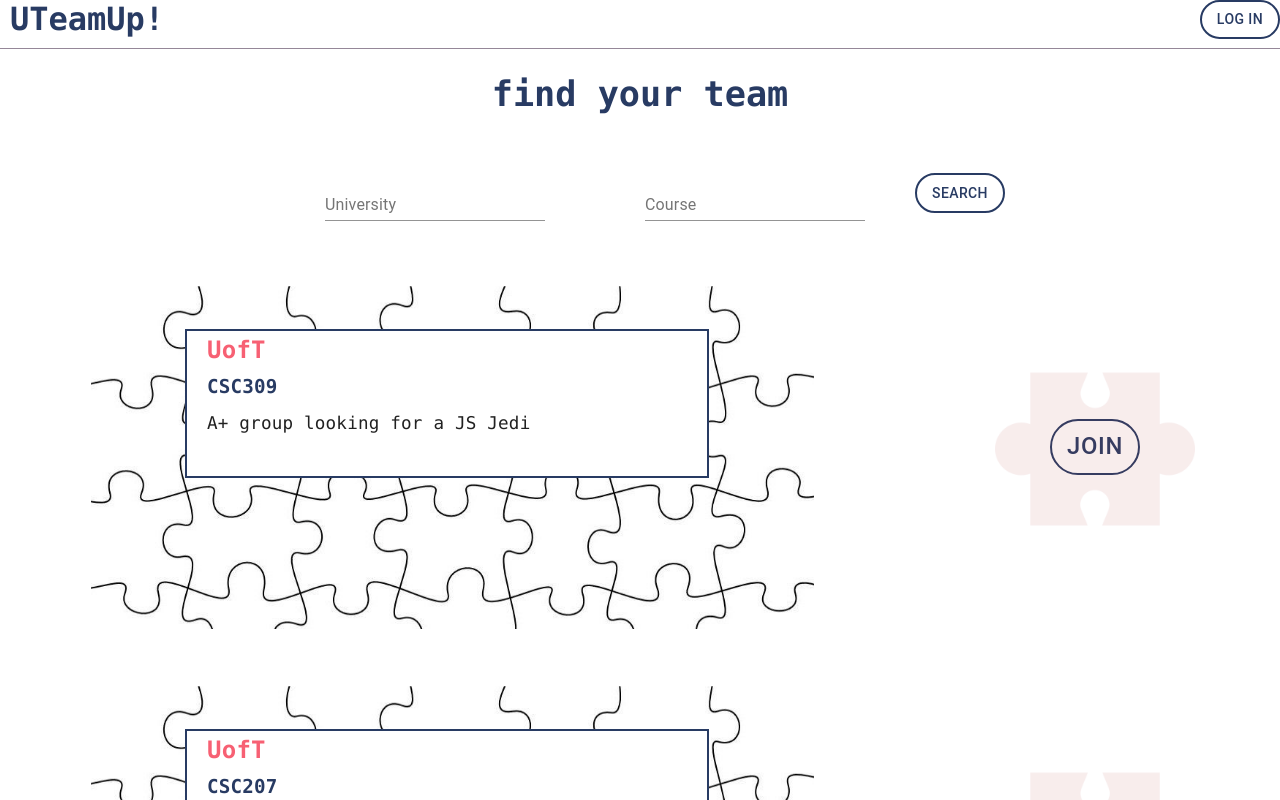
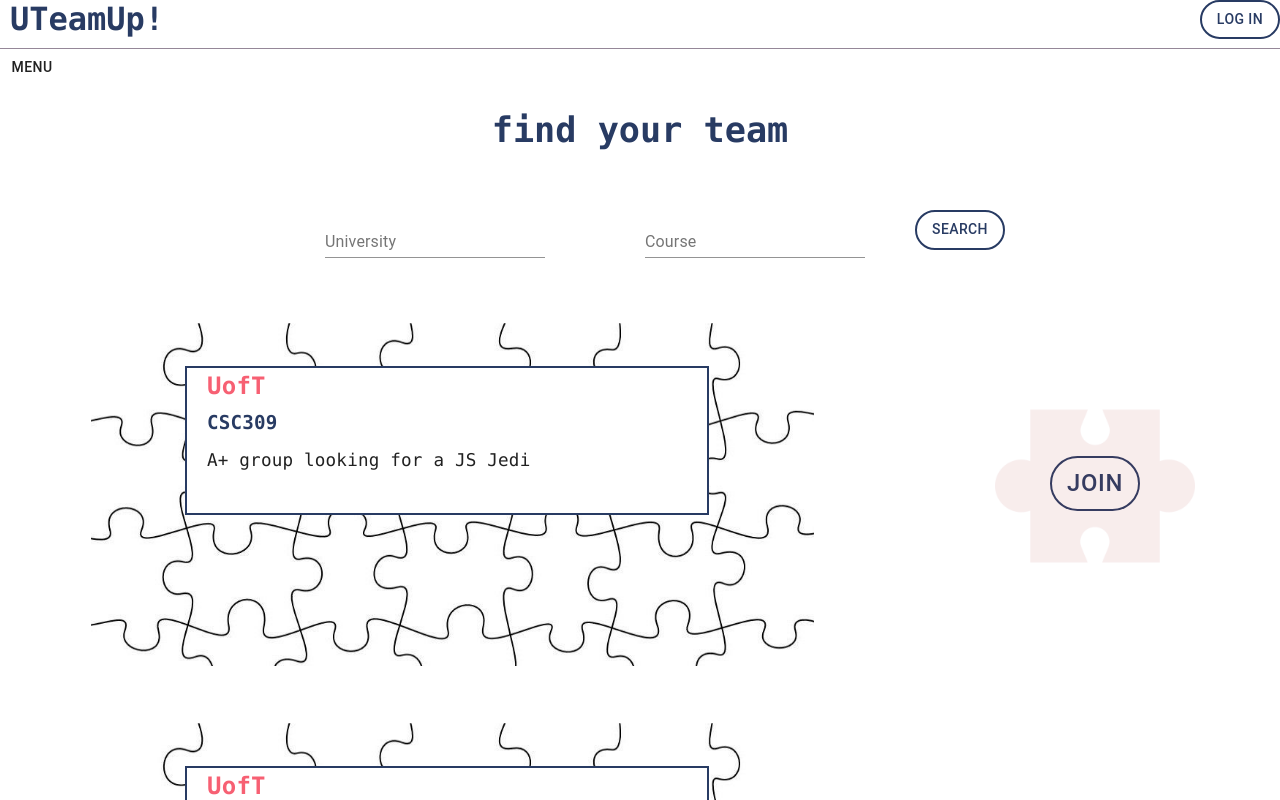
Before and after one commit to nataliamoran/u-team-up, a React (Create React App) app in the folder u_team_up_app/: page / in a window 1280 px wide. Shown: the top 800 px of the page. Built offline with nearby package versions, Linux system fonts and the light colour scheme.

Commit message:
added a simple menu template

```diff
--- a/u_team_up_app/package.json
+++ b/u_team_up_app/package.json
@@ -10,8 +10,10 @@
     "material-ui": "^0.20.2",
     "react": "^16.12.0",
     "react-dom": "^16.12.0",
+    "react-native-elements": "^1.2.7",
     "react-router-dom": "^5.1.2",
     "react-scripts": "3.4.0",
+    "react-simple-menu": "^1.0.0",
     "react-uid": "^2.2.0"
   },
   "scripts": {
--- /dev/null
+++ b/u_team_up_app/src/react-components/Menu/index.js
@@ -0,0 +1,38 @@
+import React from "react";
+import Menu from "@material-ui/core/Menu";
+import MenuItem from "@material-ui/core/MenuItem";
+import Button from "@material-ui/core/Button";
+import {Link} from "react-router-dom";
+
+export default function AppMenu() {
+    const [anchorEl, setAnchorEl] = React.useState(null);
+
+    const handleClick = event => {
+        setAnchorEl(event.currentTarget);
+    };
+
+    const handleClose = () => {
+        setAnchorEl(null);
+    };
+
+    return (
+            <div className="main_menu">
+                <Button className="main_menu_button" aria-controls="simple-menu" aria-haspopup="true"
+                        onClick={handleClick}>
+                    menu
+                </Button>
+                <Menu
+                    className="main_menu_content"
+                    anchorEl={anchorEl}
+                    keepMounted
+                    open={Boolean(anchorEl)}
+                    onClose={handleClose}
+                >
+                    <Link className="join__link" to={"/"}>
+                        <MenuItem>search teams</MenuItem>
+                    </Link>
+                    <MenuItem onClick={handleClose}>logout</MenuItem>
+                </Menu>
+            </div>
+    );
+}
--- /dev/null
+++ b/u_team_up_app/src/react-components/Menu/styles.css
@@ -0,0 +1,3 @@
+.main_menu{
+    height: 30px;
+}
--- a/u_team_up_app/src/react-components/SearchTeam/index.js
+++ b/u_team_up_app/src/react-components/SearchTeam/index.js
@@ -4,6 +4,7 @@ import "./styles.css";
 
 import TeamPreviewList from "./../TeamPreviewList";
 import SearchForm from "./../SearchForm";
+import Menu from "./../Menu";
 
 import { filterTeams } from "../../actions/searchTeam";
 
@@ -22,7 +23,6 @@ class SearchTeam extends React.Component {
         ]
     };
 
-
     handleSearchInput = event => {
         const target = event.target;
         const value = target.value;
@@ -34,7 +34,11 @@ class SearchTeam extends React.Component {
     };
 
     render() {
+        const {studentId} = this.props;
+
         return (
+            <div>
+                <Menu studentId={studentId} />
             <div className="search_team_view">
                 <h1 className="search_form_title">find your team</h1>
 
@@ -49,6 +53,7 @@ class SearchTeam extends React.Component {
 
                 <TeamPreviewList teams={this.state.filteredTeams} />
             </div>
+            </div>
         );
     }
 }
--- a/u_team_up_app/src/react-components/Team/index.js
+++ b/u_team_up_app/src/react-components/Team/index.js
@@ -4,6 +4,7 @@ import "./styles.css";
 import TeamMemberPreviewList from "./../TeamMemberPreviewList";
 import Button from "@material-ui/core/Button/Button";
 import {Link} from "react-router-dom";
+import Menu from "../Menu";
 import Header from '../Header';
 
 class Team extends React.Component {
@@ -21,7 +22,11 @@ class Team extends React.Component {
 
     render() {
 
+        const {studentId} = this.props;
+
         return (
+            <div>
+                <Menu studentId={studentId} />
             <div className="team">
                 <Header type='main' title='team: ' data={ `${this.state.university} ${this.state.course}` }>
                     <Link className="team_page__link" to={"./"}>
@@ -45,6 +50,7 @@ class Team extends React.Component {
                     <TeamMemberPreviewList members={this.state.members}/>
                 </div>
             </div>
+            </div>
         );
     }
 }
```
